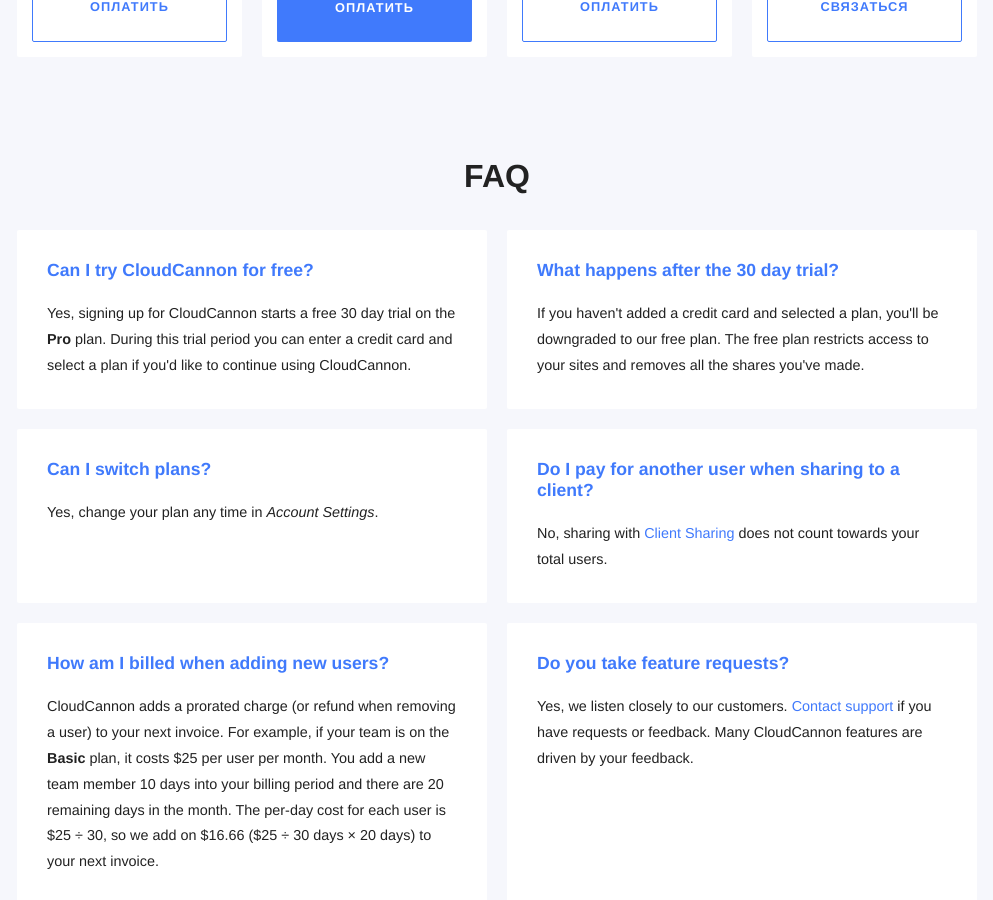
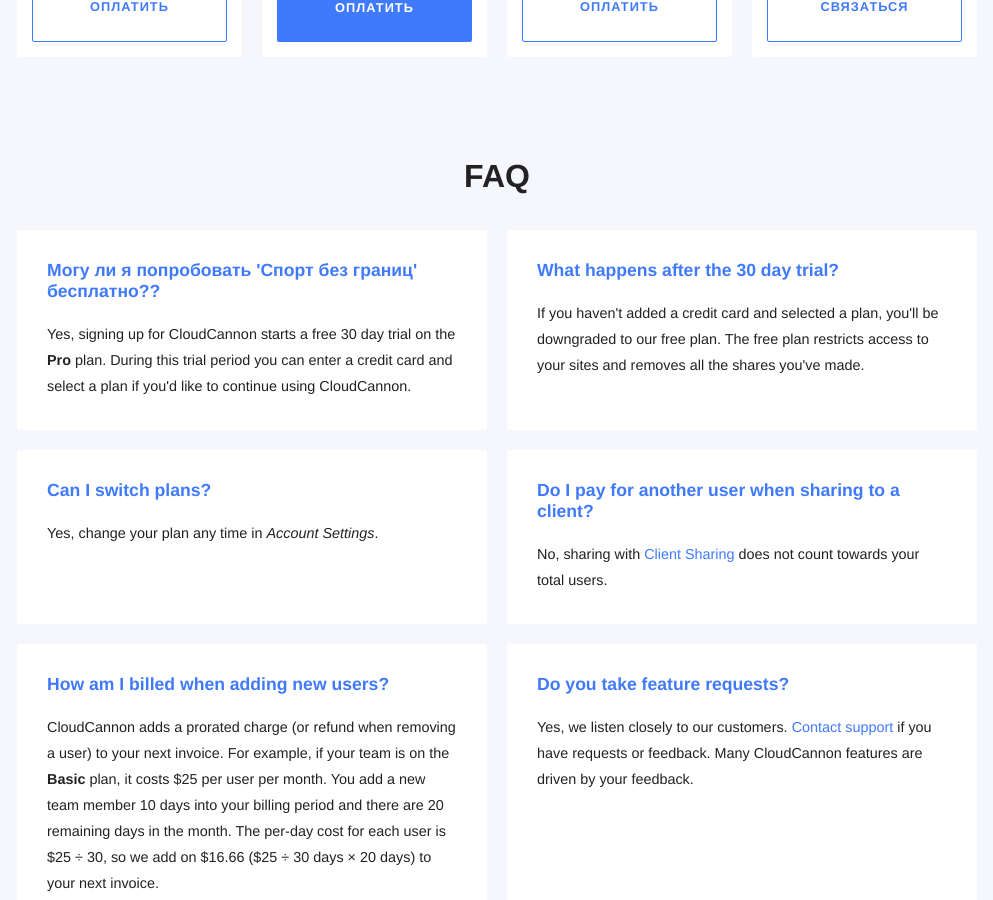
Before and after one commit to RakhimyanTim/adroholic.github.io, a Jekyll site: the page built from pages/pricing.html, in a window 1280 px wide and 900 px high, scrolled down 835 px. Shown: the whole window, without its empty margins (143-1136 px from the left). Built offline with Jekyll 4.4.1, drawn with Linux system fonts in a browser that asks for light colours; some web fonts are replaced.

Commit message:
Update pricing.html

```diff
--- a/pages/pricing.html
+++ b/pages/pricing.html
@@ -22,7 +22,7 @@
 	<h2 id="faq">FAQ</h2>
 
 	<ul class="cards">
-		{% include components/pricing/faq.html q="Can I try CloudCannon for free?" a="Yes, signing up for CloudCannon starts a free 30 day trial on the <strong>Pro</strong> plan. During this trial period you can enter a credit card and select a plan if you'd like to continue using CloudCannon." %}
+		{% include components/pricing/faq.html q="Могу ли я попробовать 'Спорт без границ' бесплатно??" a="Yes, signing up for CloudCannon starts a free 30 day trial on the <strong>Pro</strong> plan. During this trial period you can enter a credit card and select a plan if you'd like to continue using CloudCannon." %}
 
 		{% include components/pricing/faq.html q="What happens after the 30 day trial?" a="If you haven't added a credit card and selected a plan, you'll be downgraded to our free plan. The free plan restricts access to your sites and removes all the shares you've made." %}
 
```
